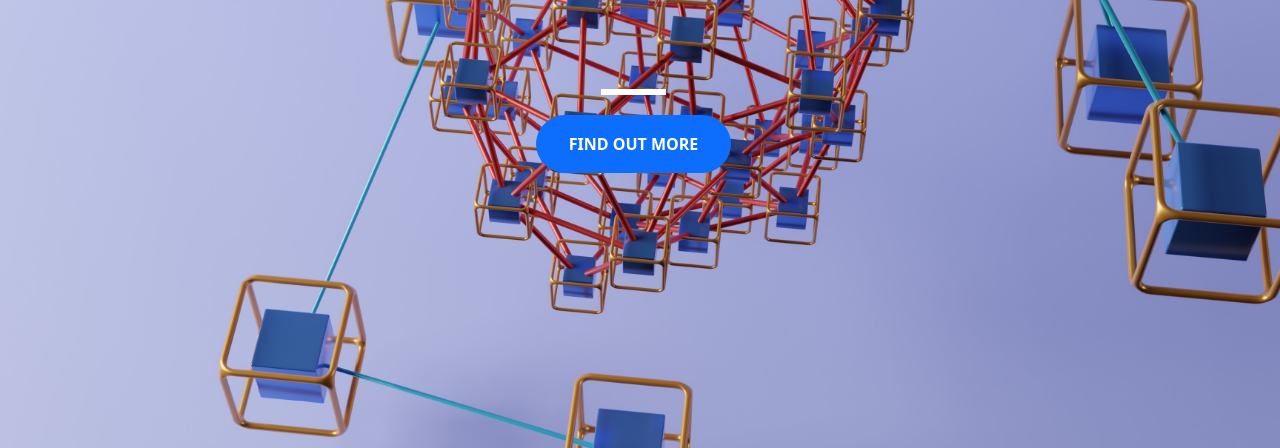
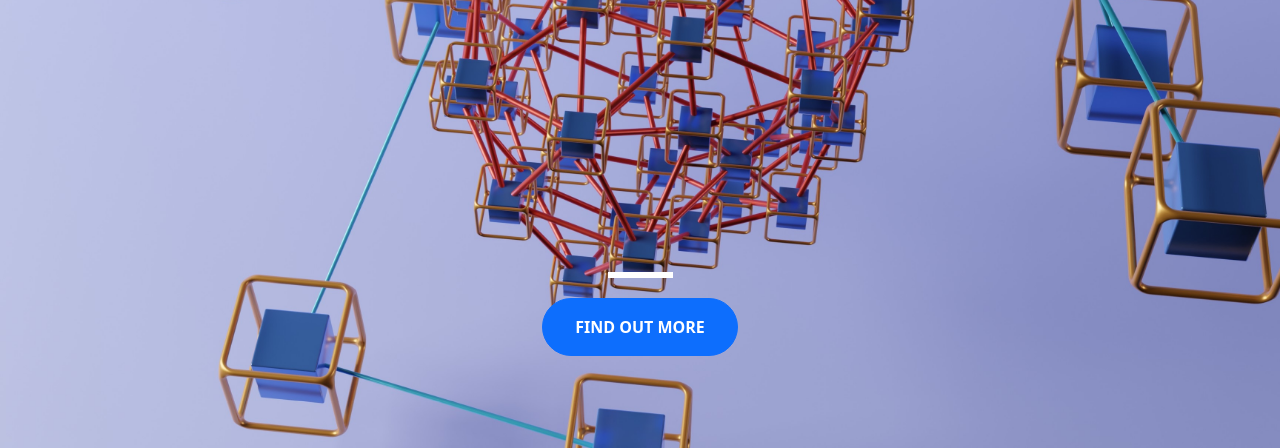
Before and after one commit to fmsarp/eg3landingpage, a plain HTML site: page index.html in a window 1280 px wide. Shown: the part 352-800 px from the top of the page. Drawn offline with nearby package versions, Linux system fonts and the light colour scheme.

Commit message:
centering

```diff
--- a/index.html
+++ b/index.html
@@ -10,8 +10,8 @@
 </head>
 
 <body>
-    <div class="container d-flex align-items-center h-100">
-        <div class="row">
+    <div class="container">
+        <div class="row justify-content-center align-items-center min-vh-100">
             <header class="text-center col-12">
                 <h1><strong>fmsarp Node Infrastructure Startup</strong></h1>
             </header>
```
Also changed, not shown: style.css (line endings or trailing spaces).
